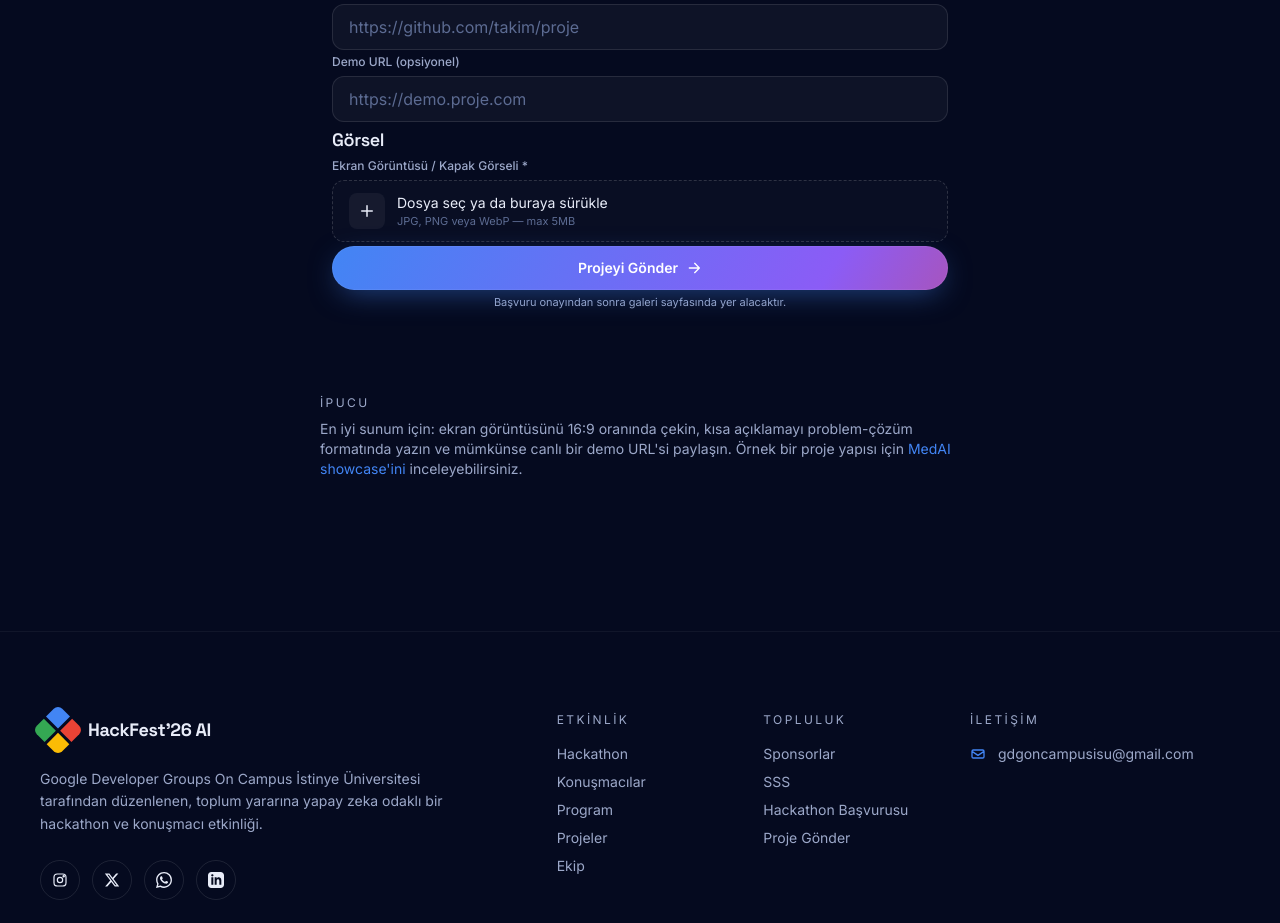
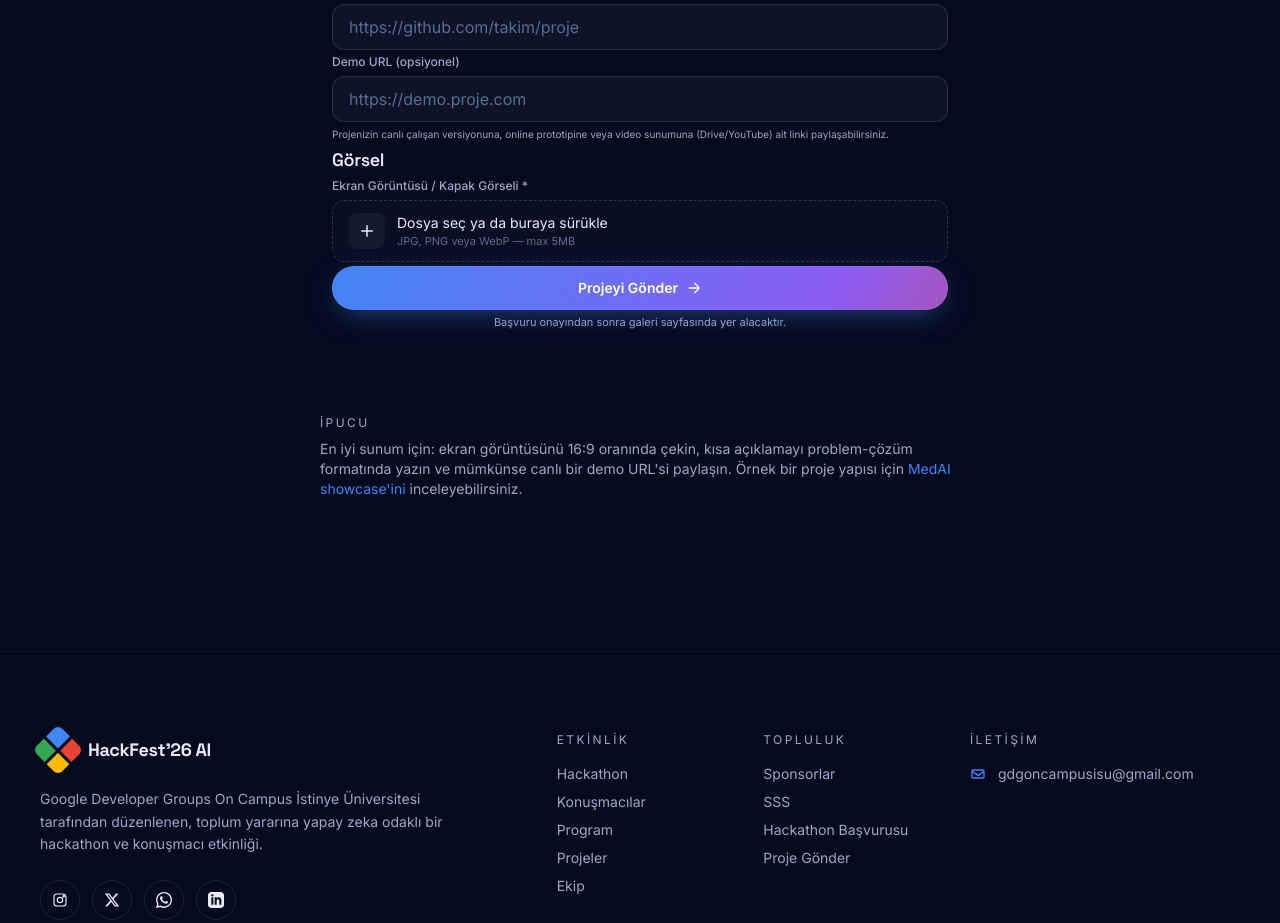
Before and after one commit to BeyzaESER22/HackatonWebSitesi, a Next.js app: page /projects/submit in a window 1280 px wide. Shown: the part 1400-2323 px from the top of the page. Built offline with nearby package versions, Linux system fonts and the light colour scheme; no server answers.

Commit message:
style: add guidance hint to demo URL field

```diff
--- a/src/components/forms/ProjectSubmitForm.js
+++ b/src/components/forms/ProjectSubmitForm.js
@@ -184,6 +184,9 @@ export function ProjectSubmitForm({ onSuccess }) {
       <Input type="url" label="GitHub URL *" name="githubUrl" value={form.githubUrl} onChange={update('githubUrl')} placeholder="https://github.com/takim/proje" error={errors.githubUrl} required />
 
       <Input type="url" label="Demo URL (opsiyonel)" name="demoUrl" value={form.demoUrl} onChange={update('demoUrl')} placeholder="https://demo.proje.com" error={errors.demoUrl} />
+      <p className="text-[10px] text-ink-dim -mt-3 mb-4 leading-relaxed">
+        Projenizin canlı çalışan versiyonuna, online prototipine veya video sunumuna (Drive/YouTube) ait linki paylaşabilirsiniz.
+      </p>
 
       <h3 className="font-display text-lg font-semibold mt-6 mb-3 text-ink">Görsel</h3>
 
```
